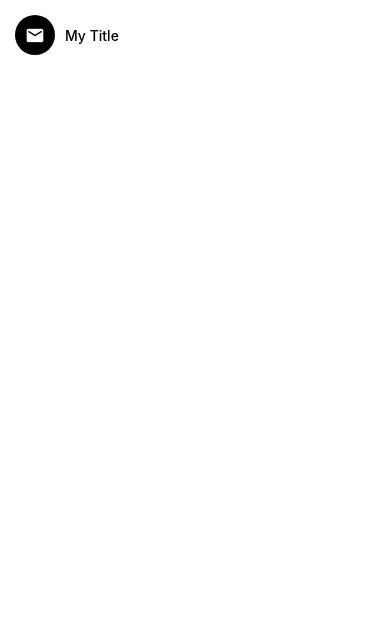
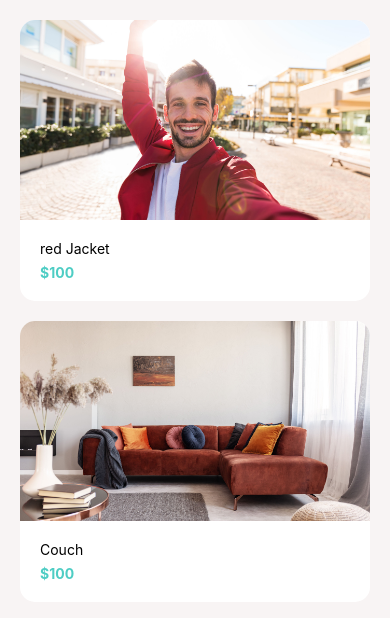
Before and after one commit to Jesse-Lemieux/Table_Read, a React Native app: screen / in a window 390 px wide. Shown: the top 618 px of the page. Built offline with nearby package versions, Linux system fonts and the light colour scheme.

Commit message:
add listingScreen and update Screen and ListItem components to hande its data

```diff
--- a/App.js
+++ b/App.js
@@ -1,15 +1,7 @@
-import MessagesScreen from './app/screens/MessagesScreen';
-import Screen from './app/components/Screen';
-import Icon from './app/components/Icon';
-import ListItem from './app/components/ListItem';
+import AccountScreen from './app/screens/AccountScreen';
+import ListingsScreen from './app/screens/ListingsScreen';
 
 export default function App() {
-  return (
-    <Screen>
-      <ListItem
-      title="My Title"
-      ImageComponent={<Icon name="email"/>}/>
-    </Screen>
-
-  );
+  return <ListingsScreen />
+  ;
 }
--- a/app/components/ListItem.js
+++ b/app/components/ListItem.js
@@ -6,14 +6,14 @@
 
 
 
-function ListItem({title, subtitle, image, ImageComponent, onPress, renderRightActions}) {
+function ListItem({title, subtitle, image, IconComponent, onPress, renderRightActions}) {
     return (
         <Swipeable renderRightActions={renderRightActions}>
         <TouchableHighlight
         underlayColor={colors.light}
         onPress={()=> onPress}>
         <View style={styles.container}>
-            {ImageComponent}
+            {IconComponent}
             {image &&<Image style={styles.image} source={image} />}
             <View style={styles.detailsContainer}>
                 <AppText style={styles.title}>{title}</AppText>
@@ -29,7 +29,8 @@
 const styles = StyleSheet.create({
     container: {
         flexDirection: 'row',
-        padding: 15
+        padding: 15,
+        backgroundColor: colors.white
     },
     detailsContainer: {
         marginLeft: 10,
--- a/app/components/Screen.js
+++ b/app/components/Screen.js
@@ -2,10 +2,10 @@
 import Constants from 'expo-constants';
 import { SafeAreaView, StyleSheet, View } from 'react-native';
 
-function Screen({children}) {
+function Screen({children, style}) {
     return (
-        <SafeAreaView style={styles.screen}>
-            {children}
+        <SafeAreaView style={[styles.screen, style]}>
+            <View style={style}>{children}</View>
         </SafeAreaView>
     );
 }
--- /dev/null
+++ b/app/screens/AccountScreen.js
@@ -0,0 +1,71 @@
+import React from 'react';
+import ListItem from '../components/ListItem';
+import Screen from '../components/Screen';
+import { FlatList, StyleSheet, View } from 'react-native';
+import colors from '../config/colors';
+import Icon from '../components/Icon';
+import ListItemSeparator from '../components/ListItemSeparator';
+
+const menuItems = [
+    {
+        title: "My Listings",
+        icon: {
+            name: "format-list-bulleted",
+            backgroundColor: colors.primary
+        }
+    },
+    {
+        title: "My Messages",
+        icon: {
+            name: "email",
+            backgroundColor: colors.secondary
+        }
+    }
+
+]
+
+
+function AccountScreen(props) {
+    return (
+        <Screen style={styles.screen}>
+            <View style={styles.container}>
+            <ListItem
+            title="Jesse Lemieux"
+            subtitle="jesselemieux@gmail.com"
+            image={require('../assets/mosh.jpg')}
+            />
+            </View>
+            <View style={styles.container}>
+                <FlatList
+                data={menuItems}
+                keyExtractor={menuItem => menuItem.title}
+                ItemSeparatorComponent={ListItemSeparator}
+                renderItem={({item})=>
+                    <ListItem
+                    title={item.title}
+                    IconComponent={
+                        <Icon name={item.icon.name} backgroundColor={item.icon.backgroundColor} />
+                    }/>
+                }
+                />
+            </View>
+            <ListItem
+            title={"Log Out"}
+            IconComponent={
+                <Icon name="logout" backgroundColor='#ffe66d'/>
+            }
+            />
+        </Screen>
+    );
+}
+
+const styles = StyleSheet.create({
+    container: {
+        marginVertical: 20
+    },
+    screen: {
+        backgroundColor: colors.light
+    }
+})
+
+export default AccountScreen;
--- /dev/null
+++ b/app/screens/ListingsScreen.js
@@ -0,0 +1,46 @@
+import React from 'react';
+import { FlatList, StyleSheet } from 'react-native';
+import Screen from '../components/Screen';
+import Card from '../components/Card'
+import colors from '../config/colors';
+
+const listings = [
+    {
+        id: 1,
+        title: "red Jacket",
+        price: 100,
+        image: require("../assets/jacket.jpg")
+    },
+    {
+        id: 2,
+        title: "Couch",
+        price: 100,
+        image: require("../assets/couch.jpg")
+    }
+]
+
+function ListingsScreen(props) {
+    return (
+        <Screen style={styles.screen}>
+            <FlatList
+            data={listings}
+            keyExtractor={listing => listing.id.toString()}
+            renderItem = {({item}) =>
+            <Card
+            title={item.title}
+            subtitle={"$" + item.price}
+            image={item.image}/>
+        }
+            />
+        </Screen>
+    );
+}
+
+const styles = StyleSheet.create({
+    screen: {
+        padding: 20,
+        backgroundColor: colors.light
+    }
+})
+
+export default ListingsScreen;
--- a/app/screens/MessagesScreen.js
+++ b/app/screens/MessagesScreen.js
@@ -1,5 +1,5 @@
 import React, {useState} from "react";
-import { FlatList, StyleSheet, View } from "react-native";
+import { FlatList, StyleSheet } from "react-native";
 
 import Screen from "../components/Screen";
 import ListItem from "../components/ListItem";
```
